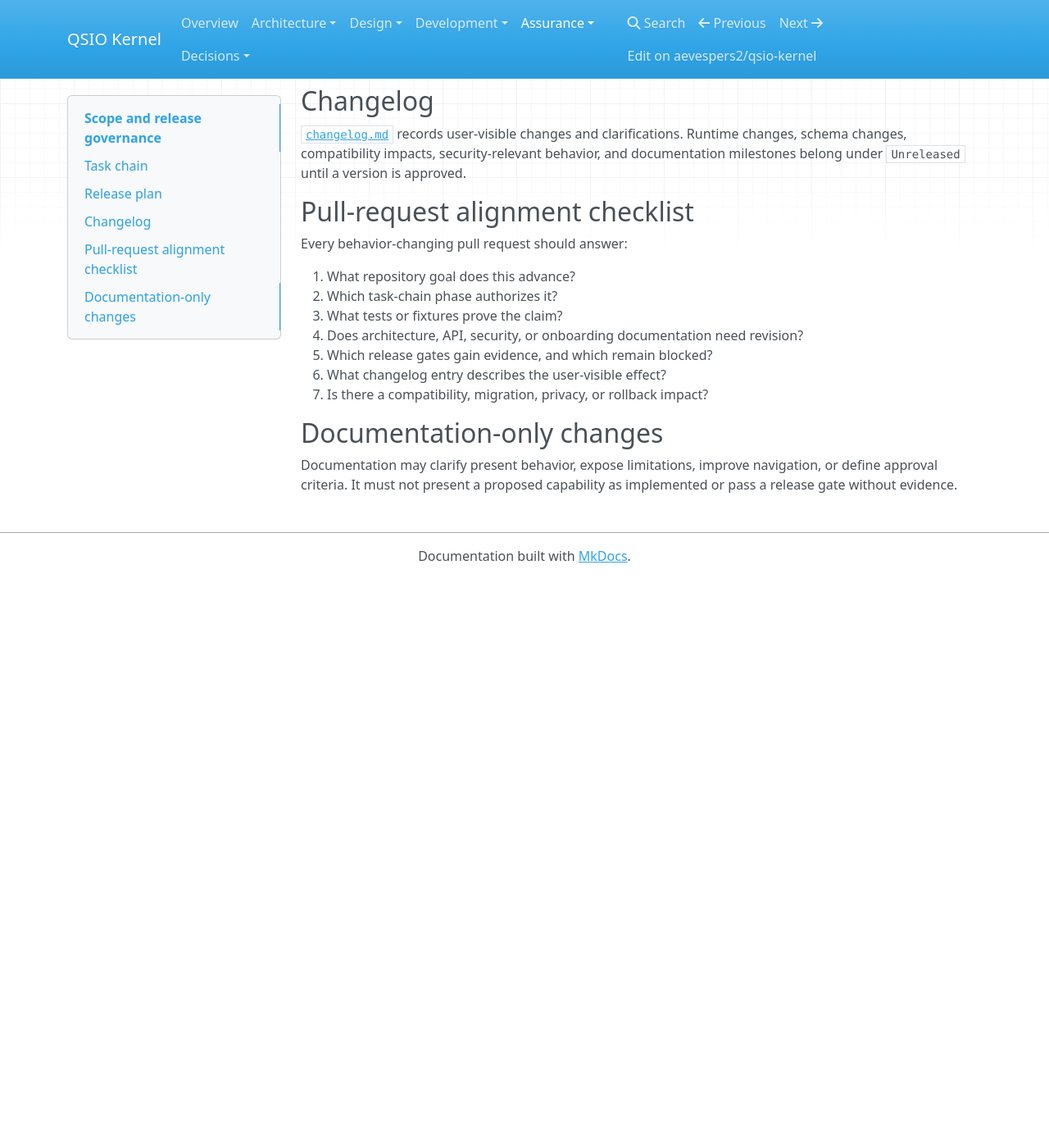
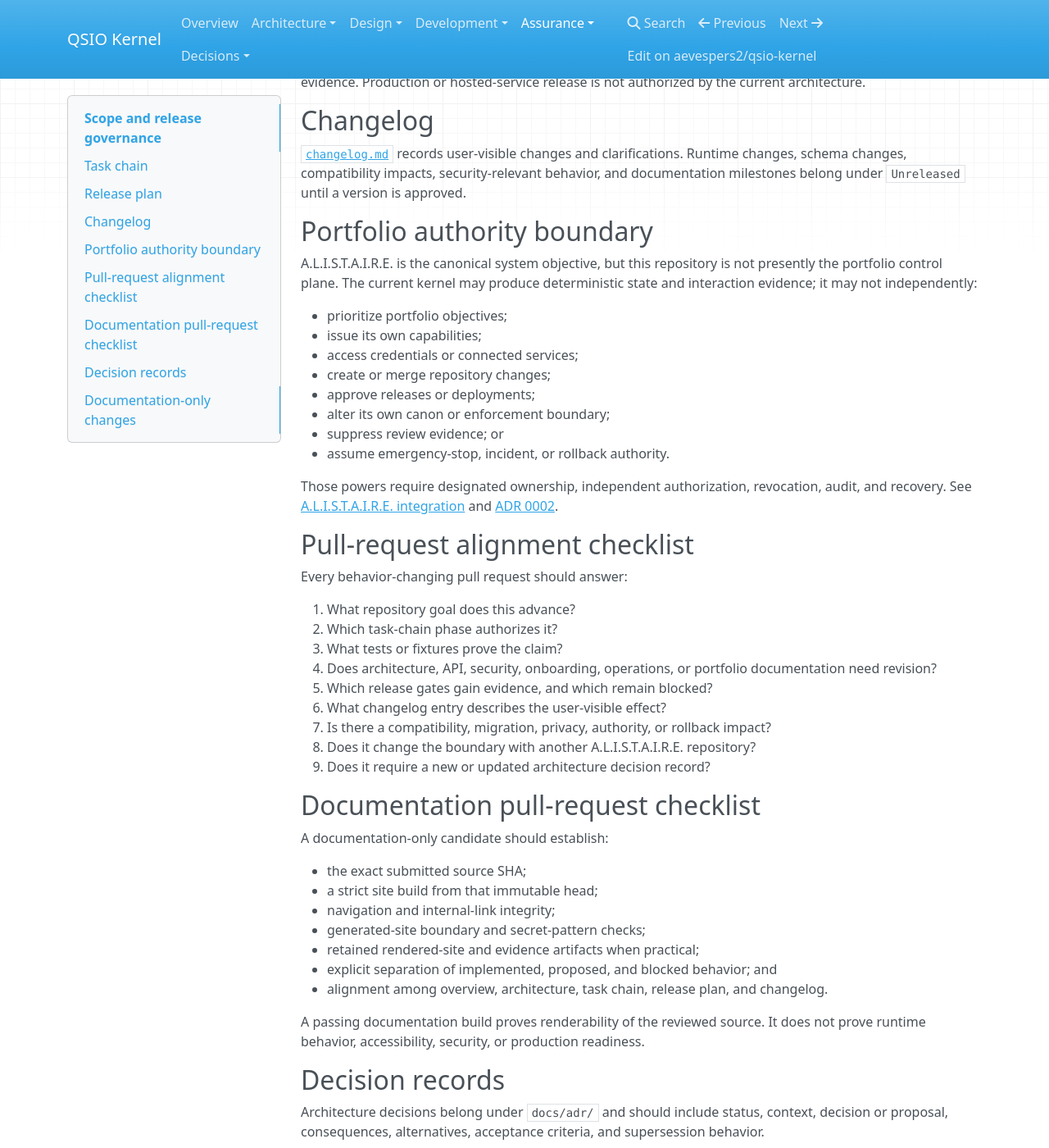
Before and after one commit to aevespers2/qsio-kernel, an MkDocs documentation site: the page built from docs/governance.md, in a window 1280 px wide and 1400 px high, scrolled down 611 px. Shown: the whole window at 82% size. Built offline with MkDocs 1.6.1, drawn with Linux system fonts in a browser that asks for light colours; nearby versions of some CDN libraries; before the commit the page ends 1317 px from its top, so only the background shows below that; some of the changed text lies outside the part shown.

Commit message:
docs: align governance with portfolio authority boundaries

```diff
--- a/docs/governance.md
+++ b/docs/governance.md
@@ -1,10 +1,10 @@
 # Scope and release governance
 
-The repository uses three root documents to keep implementation, evidence, and public claims aligned.
+The repository uses three root documents to keep implementation, evidence, and public claims aligned. Documentation may clarify these records, but it cannot grant authority beyond them.
 
 ## Task chain
 
-[`taskchain.md`](../taskchain.md) defines the approved order of work.
+[`taskchain.md`](https://github.com/aevespers2/qsio-kernel/blob/main/taskchain.md) defines the approved order of work.
 
 Current posture:
 
@@ -14,17 +14,32 @@ Current posture:
 - persistence and independent authorization require architectural approval; and
 - external integration, federation, and autonomous spawning are not authorized.
 
-A runtime change must identify the task-chain phase it advances and may not infer approval from a conceptual name or future-facing design note.
+A runtime change must identify the task-chain phase it advances and may not infer approval from a conceptual name, portfolio aspiration, or future-facing design note.
 
 ## Release plan
 
-[`release.md`](../release.md) defines evidence required before a release claim.
+[`release.md`](https://github.com/aevespers2/qsio-kernel/blob/main/release.md) defines evidence required before a release claim.
 
 The current `0.1.0` code is an experimental source baseline. A new release remains blocked until applicable build, packaging, verification, security, documentation, provenance, and rollback gates have recorded evidence. Production or hosted-service release is not authorized by the current architecture.
 
 ## Changelog
 
-[`changelog.md`](../changelog.md) records user-visible changes and clarifications. Runtime changes, schema changes, compatibility impacts, security-relevant behavior, and documentation milestones belong under `Unreleased` until a version is approved.
+[`changelog.md`](https://github.com/aevespers2/qsio-kernel/blob/main/changelog.md) records user-visible changes and clarifications. Runtime changes, schema changes, compatibility impacts, security-relevant behavior, and documentation milestones belong under `Unreleased` until a version is approved.
+
+## Portfolio authority boundary
+
+A.L.I.S.T.A.I.R.E. is the canonical system objective, but this repository is not presently the portfolio control plane. The current kernel may produce deterministic state and interaction evidence; it may not independently:
+
+- prioritize portfolio objectives;
+- issue its own capabilities;
+- access credentials or connected services;
+- create or merge repository changes;
+- approve releases or deployments;
+- alter its own canon or enforcement boundary;
+- suppress review evidence; or
+- assume emergency-stop, incident, or rollback authority.
+
+Those powers require designated ownership, independent authorization, revocation, audit, and recovery. See [A.L.I.S.T.A.I.R.E. integration](alistaire-integration.md) and [ADR 0002](adr/0002-alistaire-kernel-role.md).
 
 ## Pull-request alignment checklist
 
@@ -33,11 +48,34 @@ Every behavior-changing pull request should answer:
 1. What repository goal does this advance?
 2. Which task-chain phase authorizes it?
 3. What tests or fixtures prove the claim?
-4. Does architecture, API, security, or onboarding documentation need revision?
+4. Does architecture, API, security, onboarding, operations, or portfolio documentation need revision?
 5. Which release gates gain evidence, and which remain blocked?
 6. What changelog entry describes the user-visible effect?
-7. Is there a compatibility, migration, privacy, or rollback impact?
+7. Is there a compatibility, migration, privacy, authority, or rollback impact?
+8. Does it change the boundary with another A.L.I.S.T.A.I.R.E. repository?
+9. Does it require a new or updated architecture decision record?
+
+## Documentation pull-request checklist
+
+A documentation-only candidate should establish:
+
+- the exact submitted source SHA;
+- a strict site build from that immutable head;
+- navigation and internal-link integrity;
+- generated-site boundary and secret-pattern checks;
+- retained rendered-site and evidence artifacts when practical;
+- explicit separation of implemented, proposed, and blocked behavior; and
+- alignment among overview, architecture, task chain, release plan, and changelog.
+
+A passing documentation build proves renderability of the reviewed source. It does not prove runtime behavior, accessibility, security, or production readiness.
+
+## Decision records
+
+Architecture decisions belong under `docs/adr/` and should include status, context, decision or proposal, consequences, alternatives, acceptance criteria, and supersession behavior.
+
+- [ADR 0001](adr/0001-kernel-boundaries.md) records the original kernel boundary.
+- [ADR 0002](adr/0002-alistaire-kernel-role.md) proposes the interim portfolio role and identifies the unresolved canonical-runtime decision.
 
 ## Documentation-only changes
 
-Documentation may clarify present behavior, expose limitations, improve navigation, or define approval criteria. It must not present a proposed capability as implemented or pass a release gate without evidence.
+Documentation may clarify present behavior, expose limitations, improve navigation, define integration contracts, or establish approval criteria. It must not present a proposed capability as implemented, silently change runtime semantics, or mark a release gate complete without exact-source evidence.
```
